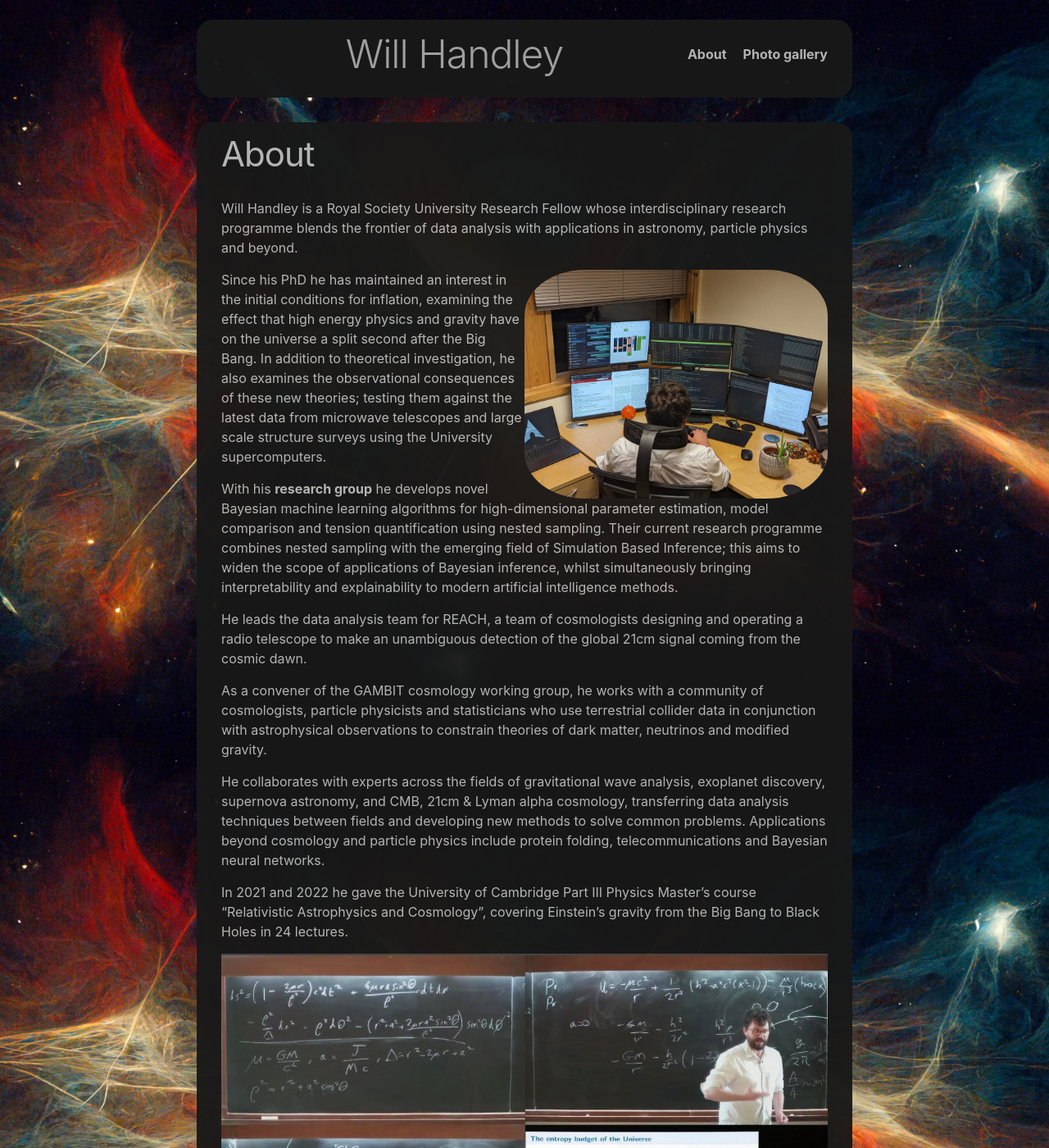
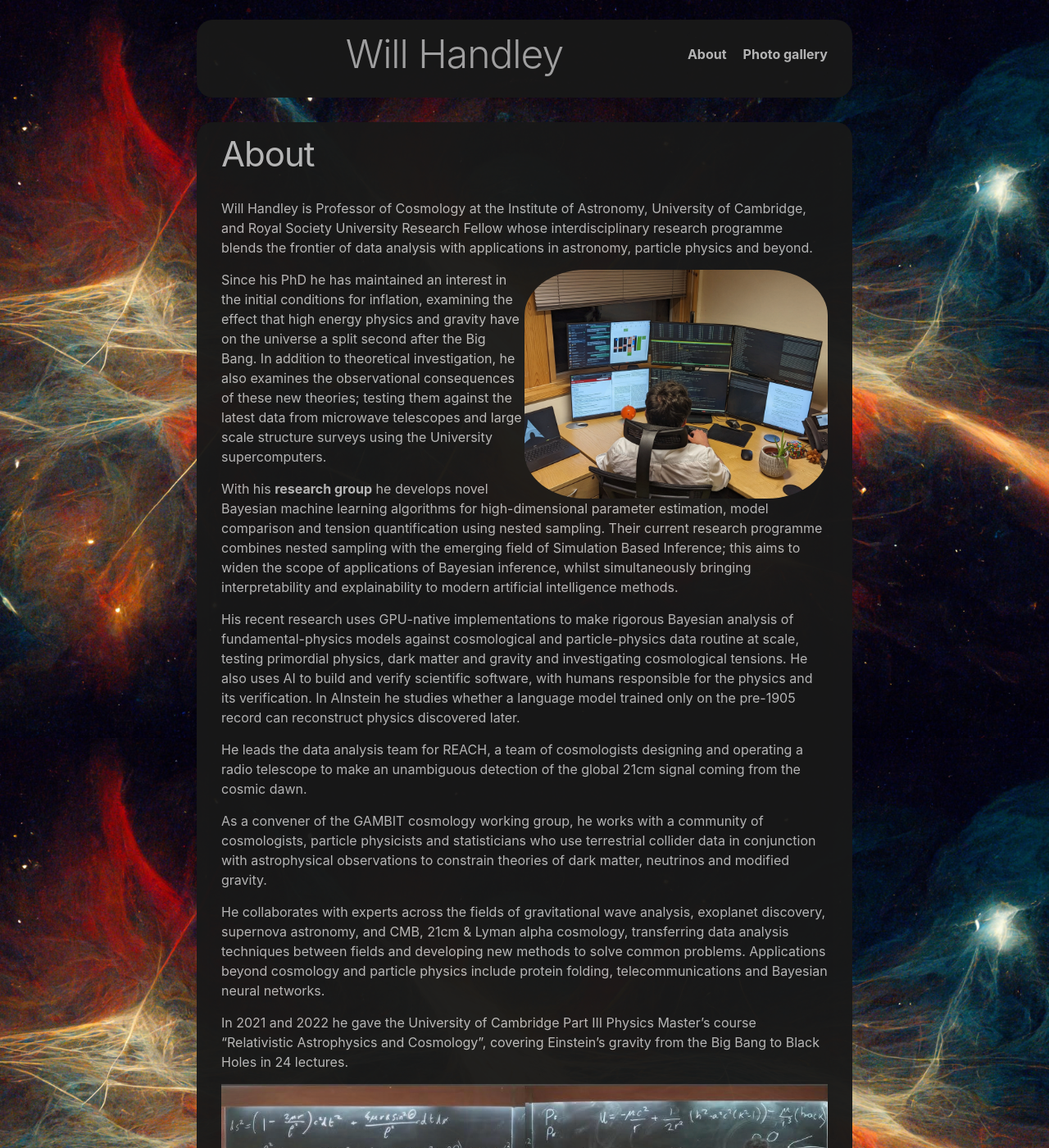
Before and after one commit to williamjameshandley/williamjameshandley.github.io, a Jekyll site: the page built from about.md, in a window 1280 px wide and 1400 px high. Shown: the whole window at 82% size. Built offline with Jekyll 4.4.1, drawn with Linux system fonts in a browser that asks for light colours; nearby versions of some CDN libraries; a style sheet for code colours, icons or effects is not loaded.

Commit message:
Front page and About: Professor of Cosmology; AI and GPU research direction
Co-Authored-By: Claude Opus 5.5 <noreply@anthropic.com>
Claude-Session: https://claude.ai/code/session_01QCrLAeXmrs6SXVQrUGuLeH

```diff
--- a/about.md
+++ b/about.md
@@ -5,13 +5,15 @@ permalink: /about/
 ---
 
 
-Will Handley is a Royal Society University Research Fellow whose interdisciplinary research programme blends the frontier of data analysis with applications in astronomy, particle physics and beyond.
+Will Handley is Professor of Cosmology at the Institute of Astronomy, University of Cambridge, and Royal Society University Research Fellow whose interdisciplinary research programme blends the frontier of data analysis with applications in astronomy, particle physics and beyond.
 
 ![Will Handley](/assets/images/computer_1.jpeg){: style="width: 50%; float: right; border-radius:20%"}
 
 Since his PhD he has maintained an interest in the initial conditions for inflation, examining the effect that high energy physics and gravity have on the universe a split second after the Big Bang. In addition to theoretical investigation, he also examines the observational consequences of these new theories; testing them against the latest data from microwave telescopes and large scale structure surveys using the University supercomputers.
 
 With his [research group](https://handley-lab.co.uk) he develops novel Bayesian machine learning algorithms for high-dimensional parameter estimation, model comparison and tension quantification using nested sampling. Their current research programme combines nested sampling with the emerging field of Simulation Based Inference; this aims to widen the scope of applications of Bayesian inference, whilst simultaneously bringing interpretability and explainability to modern artificial intelligence methods.
+
+His recent research uses GPU-native implementations to make rigorous Bayesian analysis of fundamental-physics models against cosmological and particle-physics data routine at scale, testing primordial physics, dark matter and gravity and investigating cosmological tensions. He also uses AI to build and verify scientific software, with humans responsible for the physics and its verification. In AInstein he studies whether a language model trained only on the pre-1905 record can reconstruct physics discovered later.
 
 He leads the data analysis team for REACH, a team of cosmologists designing and operating a radio telescope to make an unambiguous detection of the global 21cm signal coming from the cosmic dawn.
 
```
Also changed, not shown: index.md (+1 -1 lines).
